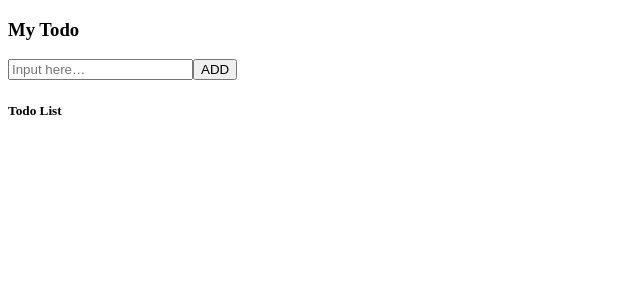
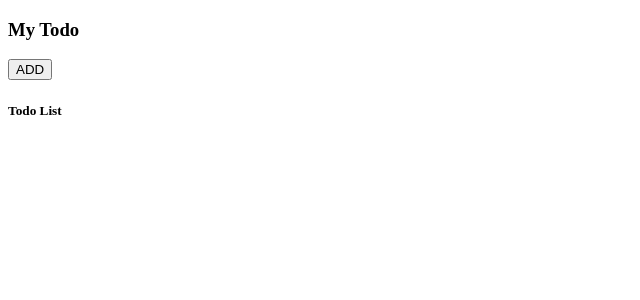
Before and after one commit to KenMatsutaka/todoSample, a Vue app: page / in a window 1280 px wide. Shown: the top 300 px of the page, without its empty margins (0-640 px from the left). Built offline with nearby package versions, Linux system fonts and the light colour scheme.

Commit message:
user router

```diff
--- a/src/App.vue
+++ b/src/App.vue
@@ -1,17 +1,6 @@
 <template>
   <div>
-    <todo-form></todo-form>
-    <todo-list></todo-list>
+    <h3>My Todo</h3>
+    <router-view></router-view>
   </div>
 </template>
-
-<script>
-import TodoForm from "./components/TodoForm";
-import TodoList from "./components/TodoList";
-export default {
-  components: {
-    "todo-form": TodoForm,
-    "todo-list": TodoList
-  }
-};
-</script>
--- a/src/components/TodoForm.vue
+++ b/src/components/TodoForm.vue
@@ -1,6 +1,7 @@
 <template>
   <div>
-    <h3>My Todo</h3>
+    <touter-link to="/">Back</touter-link>
+    <br />
     <input type="text" v-model="newTodo" placeholder="Input here…" />
     <button @click="addTodo()">ADD</button>
   </div>
@@ -22,6 +23,7 @@ export default {
       todos.push(this.newTodo);
       localStorage.setItem("todos", JSON.stringify(todos));
       this.newTodo = "";
+      this.$router.push("/");
     }
   }
 };
--- a/src/components/TodoList.vue
+++ b/src/components/TodoList.vue
@@ -1,5 +1,6 @@
 <template>
   <div>
+    <button @click="addTodo()">ADD</button>
     <h5>Todo List</h5>
     <ul>
       <li v-for="(todo, index) in todos" v-bind:key="index">
@@ -24,6 +25,9 @@ export default {
     deleteTodo(index) {
       this.todos.splice(index, 1);
       localStorage.setItem("todos", JSON.stringify(this.todos));
+    },
+    addTodo() {
+      this.$router.push("/todos/add");
     }
   }
 };
--- a/src/router/index.js
+++ b/src/router/index.js
@@ -1,23 +1,17 @@
 import Vue from "vue";
 import VueRouter from "vue-router";
-import Home from "../views/Home.vue";
+import TodoList from "../components/TodoList";
+import TodoForm from "../components/TodoForm";
 
 Vue.use(VueRouter);
 
-const routes = [
-  {
+const routes = [{
     path: "/",
-    name: "Home",
-    component: Home
+    component: TodoList
   },
   {
-    path: "/about",
-    name: "About",
-    // route level code-splitting
-    // this generates a separate chunk (about.[hash].js) for this route
-    // which is lazy-loaded when the route is visited.
-    component: () =>
-      import(/* webpackChunkName: "about" */ "../views/About.vue")
+    path: "/todos/add",
+    component: TodoForm
   }
 ];
 
```
